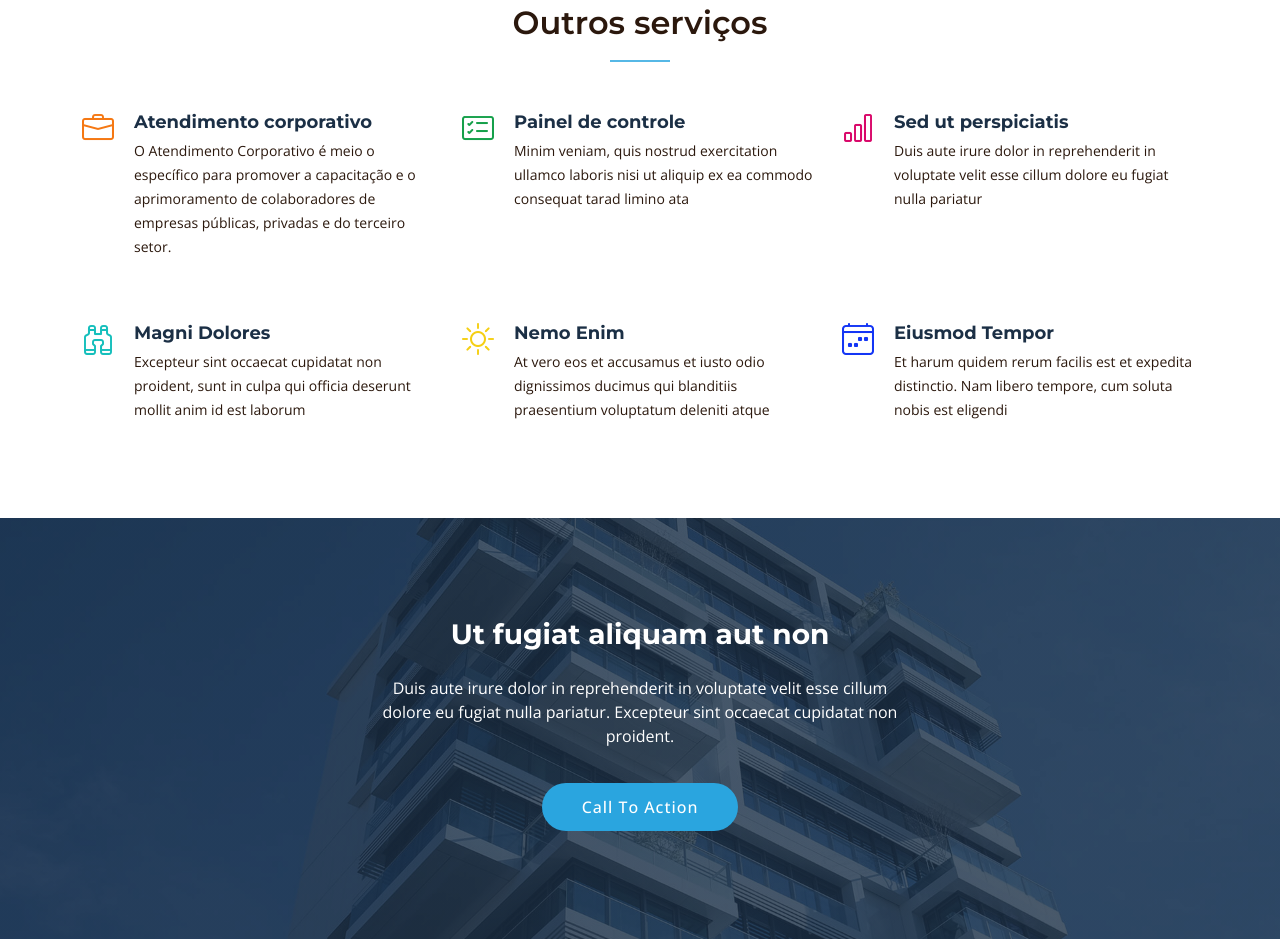
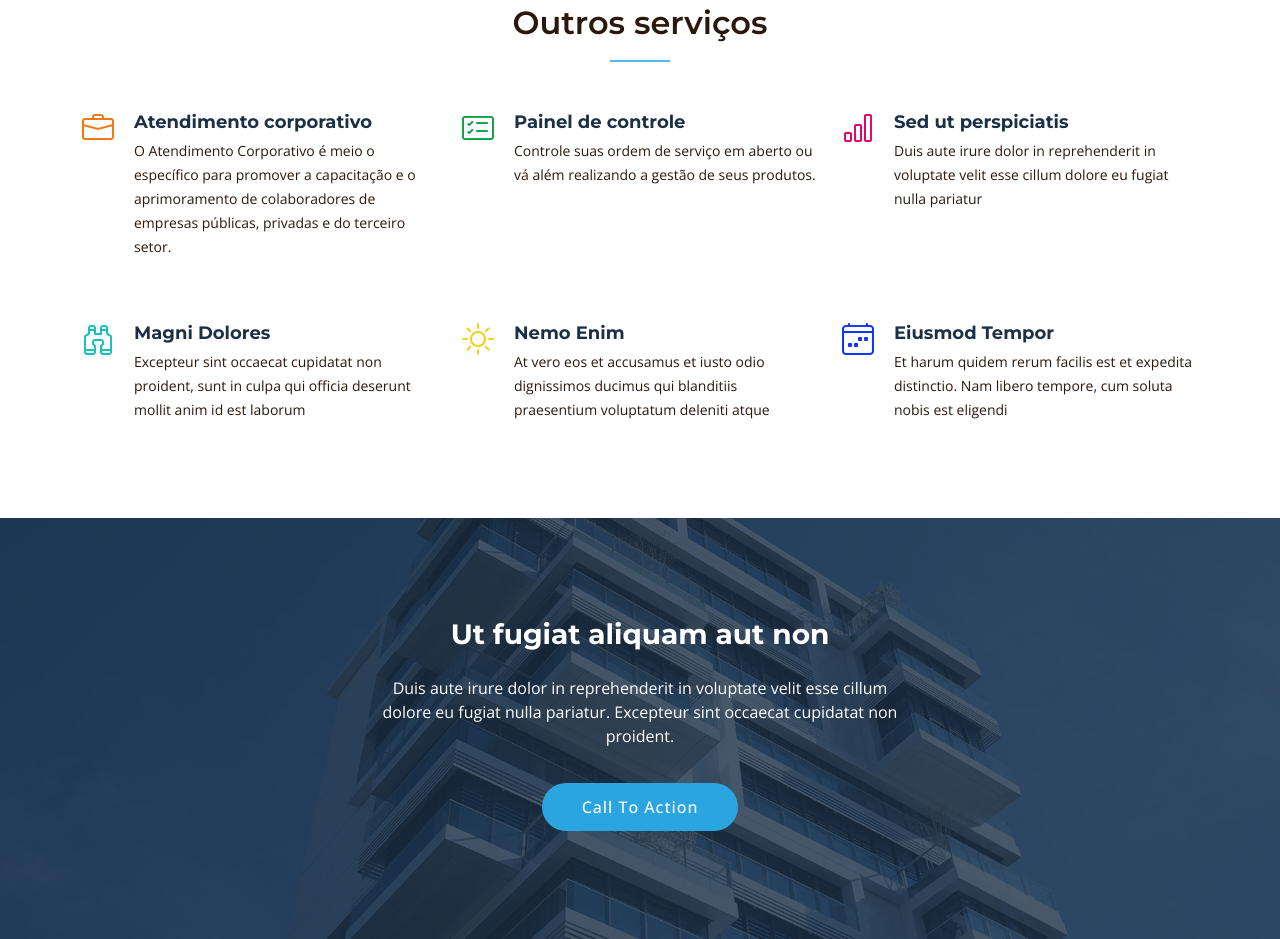
Before and after one commit to webp-sgv/BigBox, a plain HTML site: page index.html in a window 1280 px wide. Shown: the part 1760-2699 px from the top of the page. Drawn offline with nearby package versions, Linux system fonts and the light colour scheme.

Commit message:
Update v3.7

```diff
--- a/index.html
+++ b/index.html
@@ -221,7 +221,7 @@
                 </a>
               </h4>
               <p class="description">
-                Minim veniam, quis nostrud exercitation ullamco laboris nisi ut aliquip ex ea commodo consequat tarad limino ata
+                Controle suas ordem de serviço em aberto ou vá além realizando a gestão de seus produtos.
               </p>
             </div>
           </div>
```
